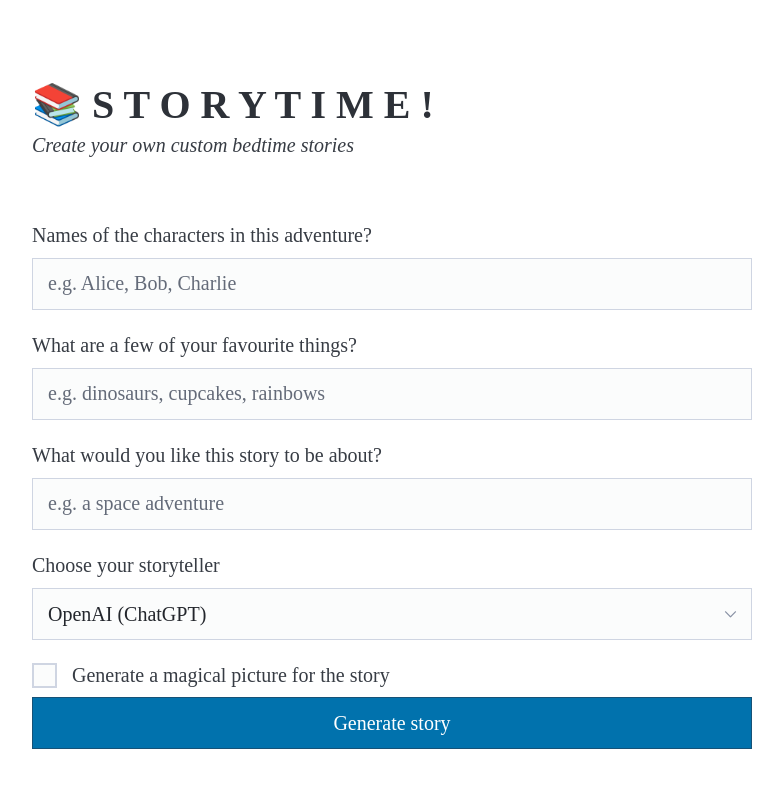
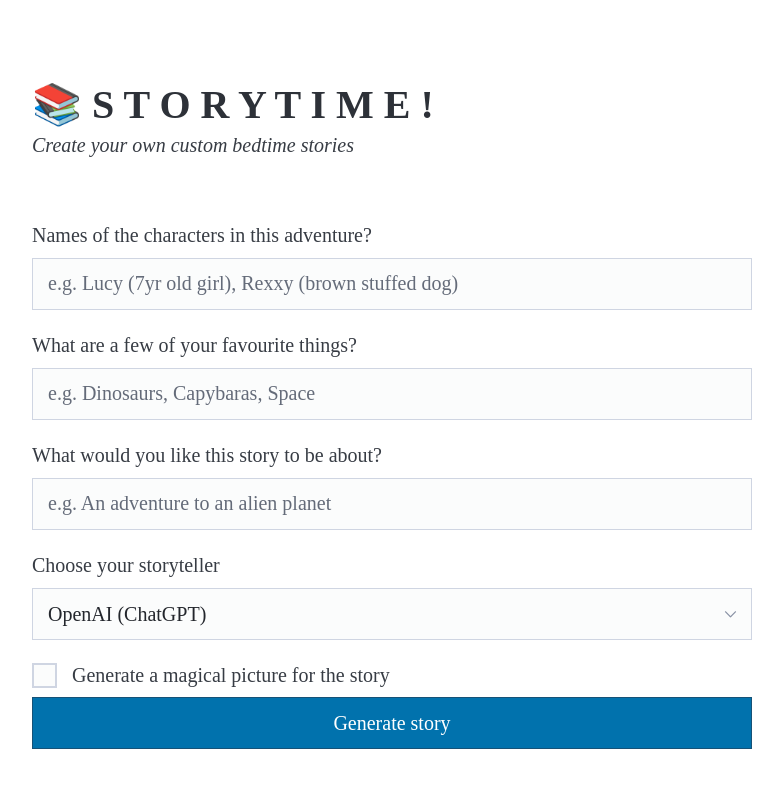
Before and after one commit to obsoletenerd/Storytime, a Flask app: page / in a window 1280 px wide. Shown: the top 809 px of the page, without its empty margins (248-1031 px from the left). Run offline with Flask 3, Linux system fonts and the light colour scheme; some web fonts are replaced.

Commit message:
Edited examples

```diff
--- a/templates/index.html
+++ b/templates/index.html
@@ -1,13 +1,13 @@
 {% extends "base.html" %} {% block title %}Home – Bedtime Story{% endblock %} {% block content %}
 <form action="{{ url_for('start') }}" method="post">
     <label for="names">Names of the characters in this adventure?</label>
-    <input type="text" id="names" name="names" placeholder="e.g. Alice, Bob, Charlie" required />
+    <input type="text" id="names" name="names" placeholder="e.g. Lucy (7yr old girl), Rexxy (brown stuffed dog)" required />
 
     <label for="things">What are a few of your favourite things?</label>
-    <input type="text" id="things" name="things" placeholder="e.g. dinosaurs, cupcakes, rainbows" required />
+    <input type="text" id="things" name="things" placeholder="e.g. Dinosaurs, Capybaras, Space" required />
 
     <label for="topic">What would you like this story to be about?</label>
-    <input type="text" id="topic" name="topic" placeholder="e.g. a space adventure" required />
+    <input type="text" id="topic" name="topic" placeholder="e.g. An adventure to an alien planet" required />
 
     <label for="llm_provider">Choose your storyteller</label>
     <select id="llm_provider" name="llm_provider" required>
```
